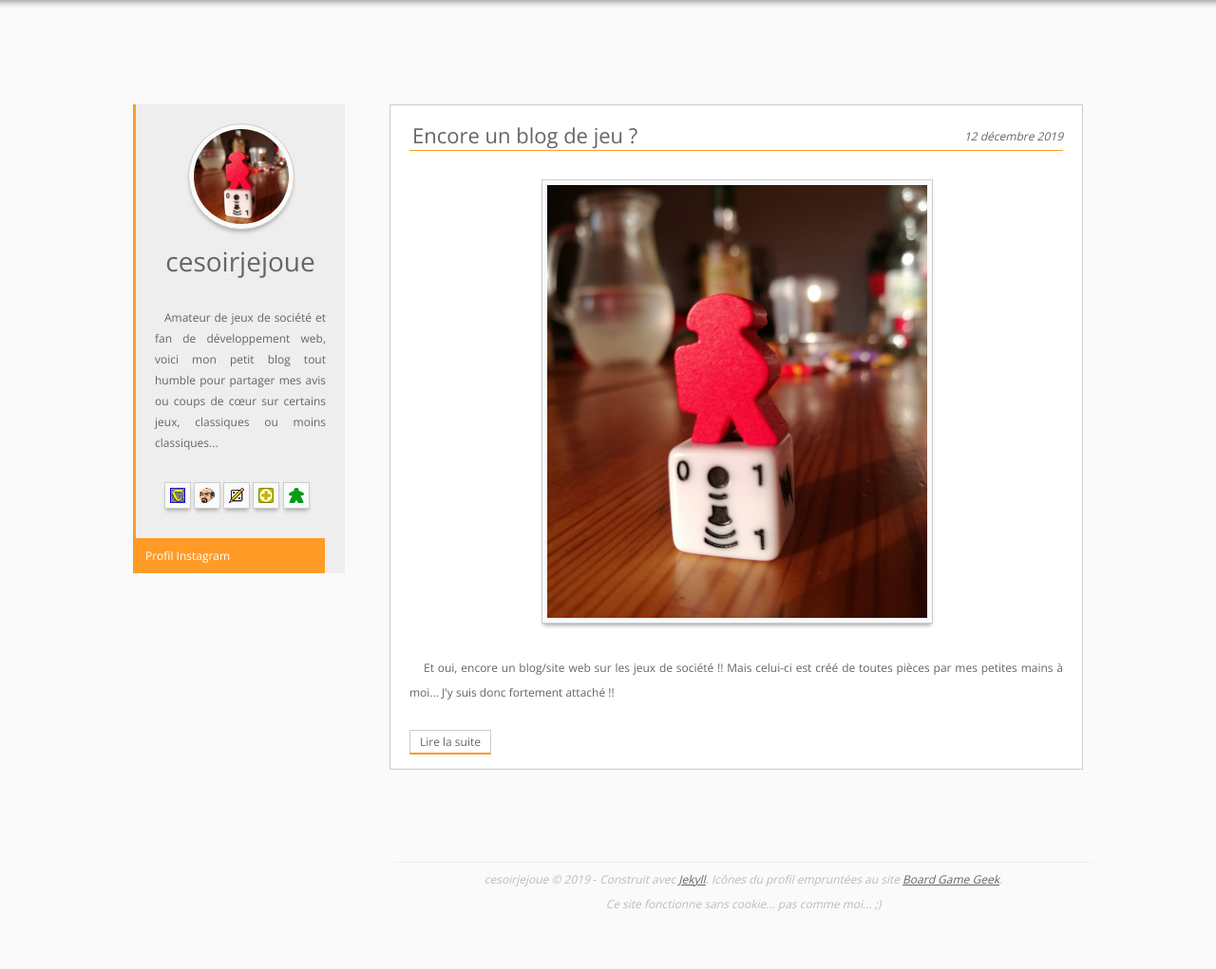
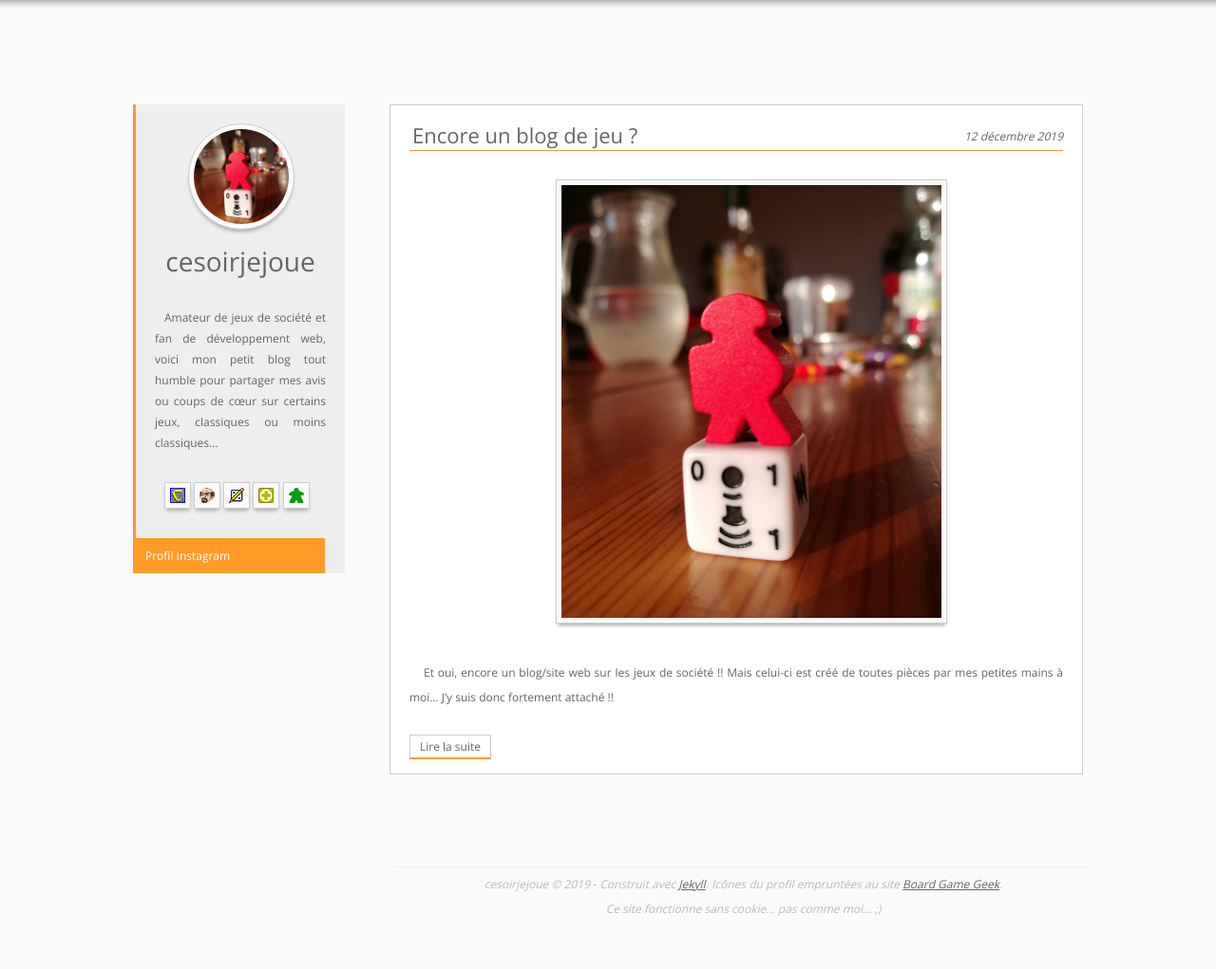
Before and after one commit to cesoirjejoue/cesoirjejoue.com, a Jekyll site: the page built from index.html, in a window 1280 px wide. Shown: the whole page at 95% size. Built offline with Jekyll 4.4.1, drawn with Linux system fonts in a browser that asks for light colours; the list of posts is cut into pages by our own code.

Commit message:
Test excerpt

```diff
--- a/_config.yml
+++ b/_config.yml
@@ -3,3 +3,4 @@
 markdown: kramdown
 permalink: /:year/:month/:title
 paginate: 5
+excerpt_separator: <!--more-->
--- a/index.html
+++ b/index.html
@@ -8,8 +8,7 @@
 	{% for post in paginator.posts %}
 		<li>
 			<h2><a href="{{ post.url }}">{{ post.title }}</a><span>{% include date.html date=post.date %}</span></h2>
-			<img src="{{ site.baseurl }}/img/posts/{{ post.image }}" alt="{{ post.alt }}"/>
-			<p>{{ post.meta }}</p>
+			{{ post.excerpt }}
 			<a href="{{ post.url }}" class="more">Lire la suite</a>
 		</li>
 	{% endfor %}
```
Also changed, not shown: _posts/2019-12-02-introduction.md (+2 -2 lines).
